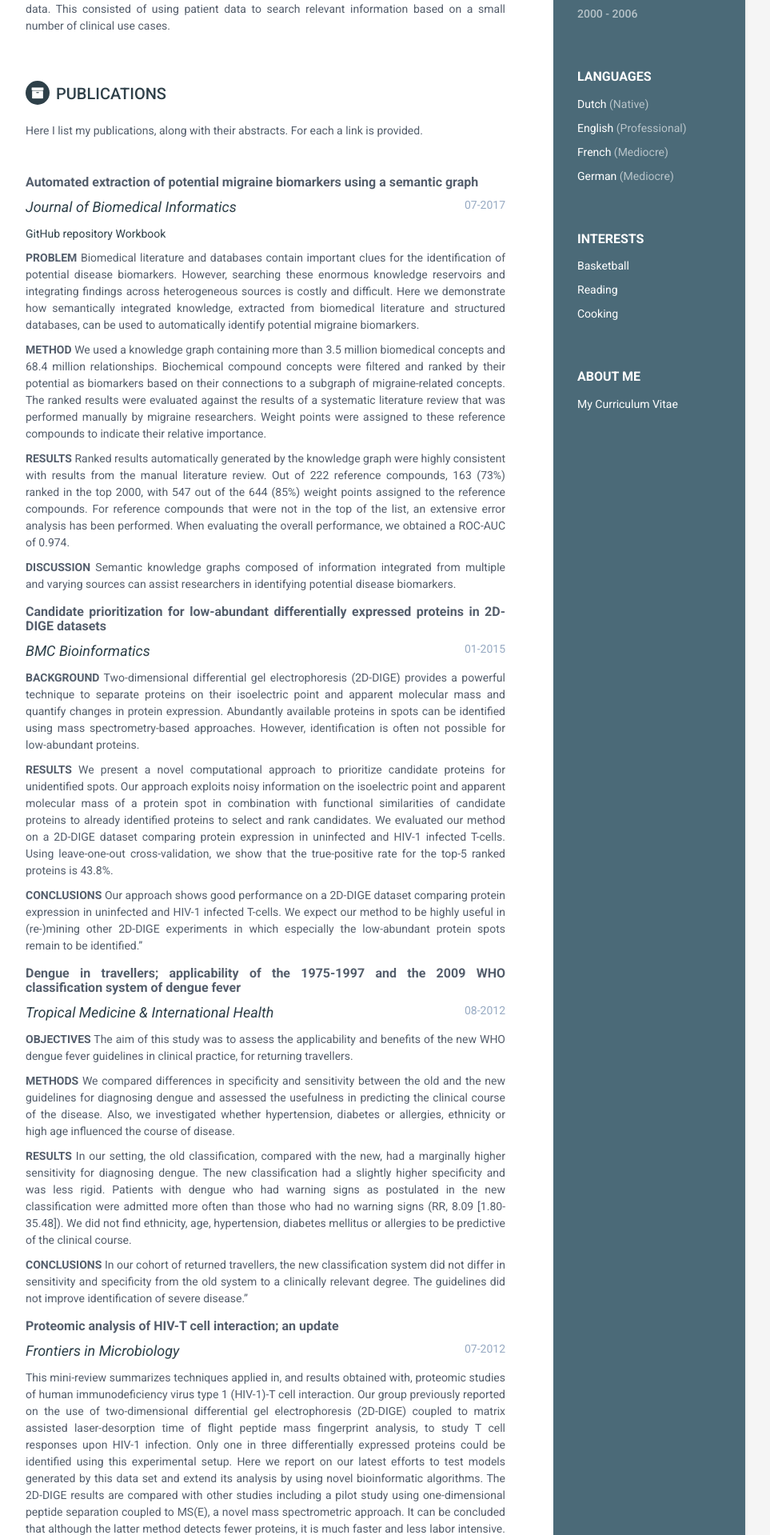
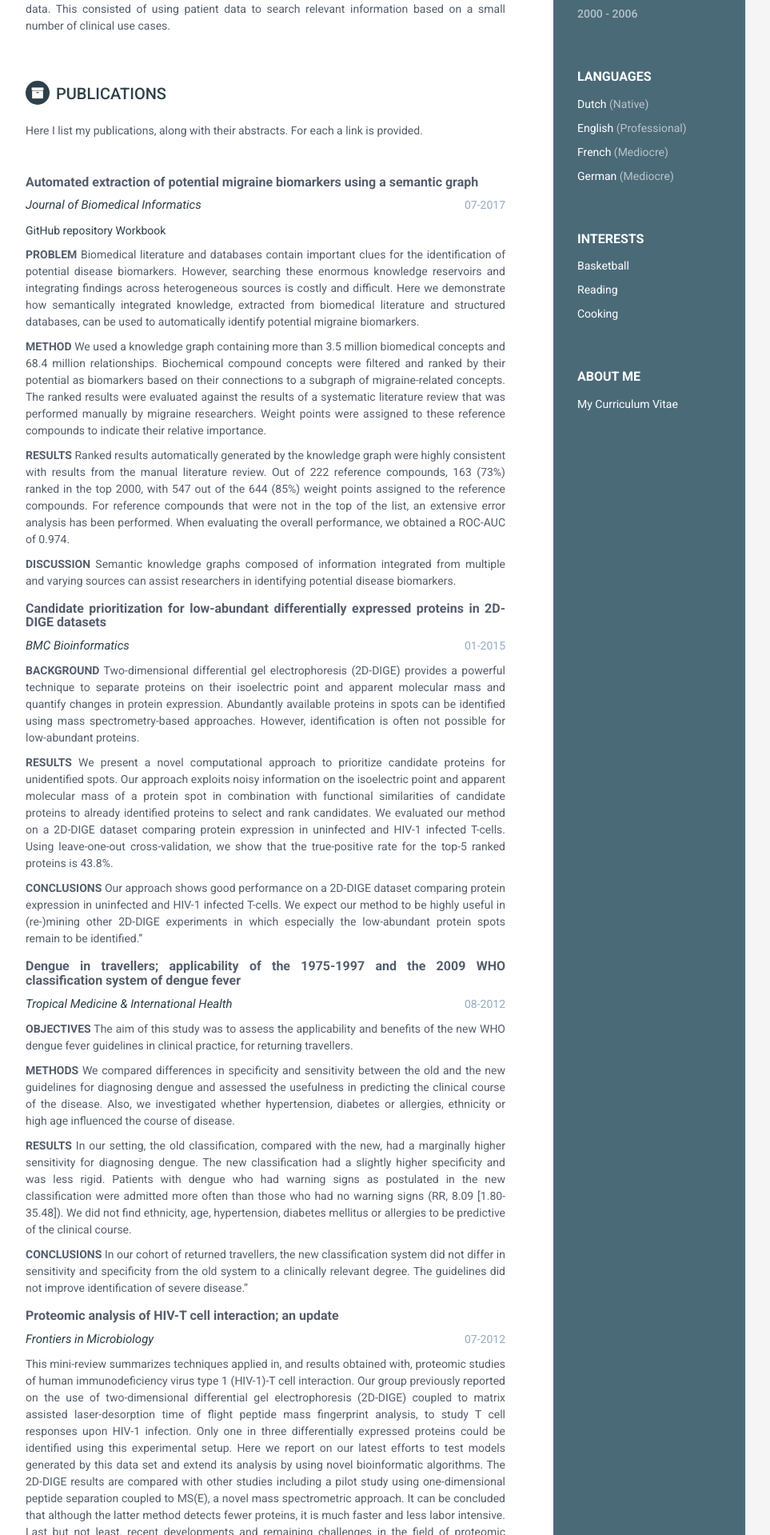
Before and after one commit to Wytz/wytz.github.io, a Jekyll site: the page built from index.html, in a window 1280 px wide. Shown: the part 995-2914 px from the top of the page at 80% size, without its empty margins (188-1151 px from the left). Built offline with Jekyll 4.4.1, drawn with Linux system fonts in a browser that asks for light colours.

Commit message:
format changes

```diff
--- a/_includes/projects.html
+++ b/_includes/projects.html
@@ -13,7 +13,7 @@
     <div class="item">
       <h3 class="project-title" style="text-align:justify;text-justify:inter-word;"><b>{{ project.title }}</b></h3>
 	  <div class="upper-row" style="margin-top:10px;margin-bottom:10px;">
-	    <div style="font-size:18px;"><a href="{{ project.link }}"><i>  {{ project.journal}}  </i></a></div>
+	    <div style="font-size:15px;"><a href="{{ project.link }}"><i>  {{ project.journal}}  </i></a></div>
 		<div class="time">{{ project.publicationdate }}</div>
 	  </div>
 	  <div class = links style="margin-top:10px;margin-bottom:10px;font-size:20;">
--- a/assets/css/styles.css
+++ b/assets/css/styles.css
@@ -93,7 +93,7 @@ p {
 }
 .sidebar-wrapper .contact-list .fa {
   margin-right: 5px;
-  font-size: 14px;
+  font-size: 10px;
   vertical-align: middle;
 }
 .sidebar-wrapper .contact-list li {
@@ -106,7 +106,7 @@ p {
   font-size: 8px;
 }
 .sidebar-wrapper .container-block {
-  padding: 20px;
+  padding: 10px;
 }
 .sidebar-wrapper .container-block-title {
   text-transform: uppercase;
@@ -239,7 +239,7 @@ p {
   margin-bottom: 10px;
 }
 .main-wrapper .projects-section .item {
-  margin-bottom: 20px;
+  margin-bottom: 25px;
 }
 .main-wrapper .projects-section .project-tagline {
   text-align: justify;
```
